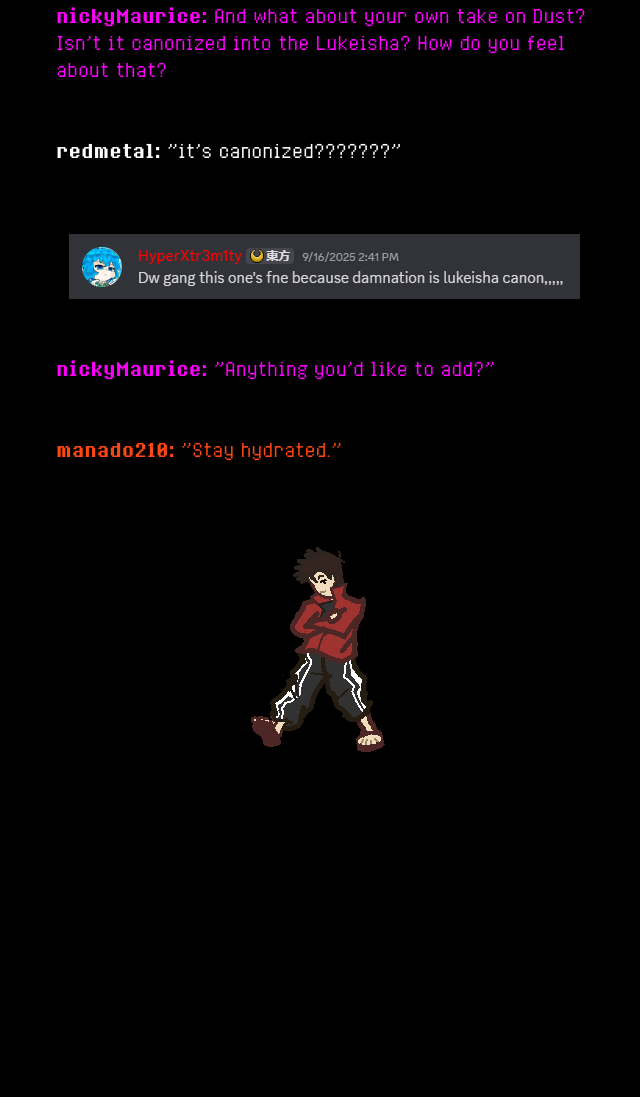
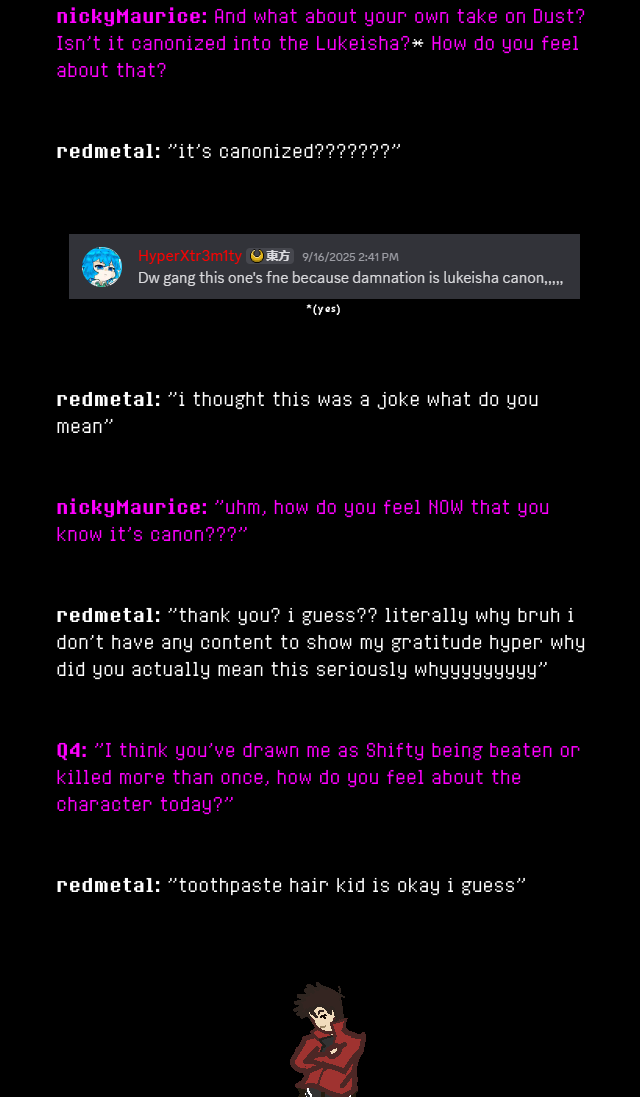
Before and after one commit to nicky-Maurice/hxstoryshift-unofficial, a plain HTML site: page newsletters/winter26/redmetal/index.html in a window 1280 px wide. Shown: the part 3116-4213 px from the top of the page, without its empty margins (316-956 px from the left). Before the commit the page ends 3935 px from the top, so only its background shows below. Drawn offline with Linux system fonts and the light colour scheme; files whose address does not match are found by name.

Commit message:
Update index.html

```diff
--- a/newsletters/winter26/redmetal/index.html
+++ b/newsletters/winter26/redmetal/index.html
@@ -85,7 +85,7 @@ also roblox is catching a stray in this interview<br><br>What kept you around af
                                                      from what I can piece together, is really well-executed, and his design is also really nice, but i'm not JUST the dusttale guy"</span>
                      <br><br><br>
                   <span class="dtm pink">nickyMaurice:</span>
-                  <span class="8bit pink">And what about your own take on Dust? Isn't it canonized into the Lukeisha? How do you feel about that?</span>
+                  <span class="8bit pink">And what about your own take on Dust? Isn't it canonized into the Lukeisha?</span><span class="8bit">*</span> <span class="8bit pink">How do you feel about that?</span>
                      <br><br><br>
                   <span class="dtm">redmetal:</span>
                   <span class="8bit">"it's canonized???????"</span>
@@ -93,14 +93,24 @@ also roblox is catching a stray in this interview<br><br>What kept you around af
                 </p>
                       <div class="image-container">
                   <img class="pixelated" src="images/canonized.png">
+                  <span class="cs" style="font-size: clamp(6px, 2.5vw, 12px);">*(yes)</span>
                       <br><br><br>
                   </div>
                 <p>
+                  <span class="dtm">redmetal:</span>
+                  <span class="8bit">"i thought this was a joke what do you mean"</span>
+                     <br><br><br>
                   <span class="dtm pink">nickyMaurice:</span>
-                  <span class="8bit pink">"Anything you'd like to add?"</span>
+                  <span class="8bit pink">"uhm, how do you feel NOW that you know it's canon???"</span>
                     <br><br><br>
-                  <span class="dtm verm">manado210:</span>
-                  <span class="8bit verm">"Stay hydrated."</span>
+                  <span class="dtm">redmetal:</span>
+                  <span class="8bit">"thank you? i guess?? literally why bruh i don't have any content to show my gratitude hyper why did you actually mean this seriously whyyyyyyyyy"</span>
+                     <br><br><br>
+                  <span class="dtm pink">Q4:</span>
+                  <span class="8bit pink">"I think you've drawn me as Shifty being beaten or killed more than once, how do you feel about the character today?"</span>
+                    <br><br><br>
+                  <span class="dtm">redmetal:</span>
+                  <span class="8bit">"toothpaste hair kid is okay i guess"</span>
                      <br><br><br>
                 </p>
               </div>
```
